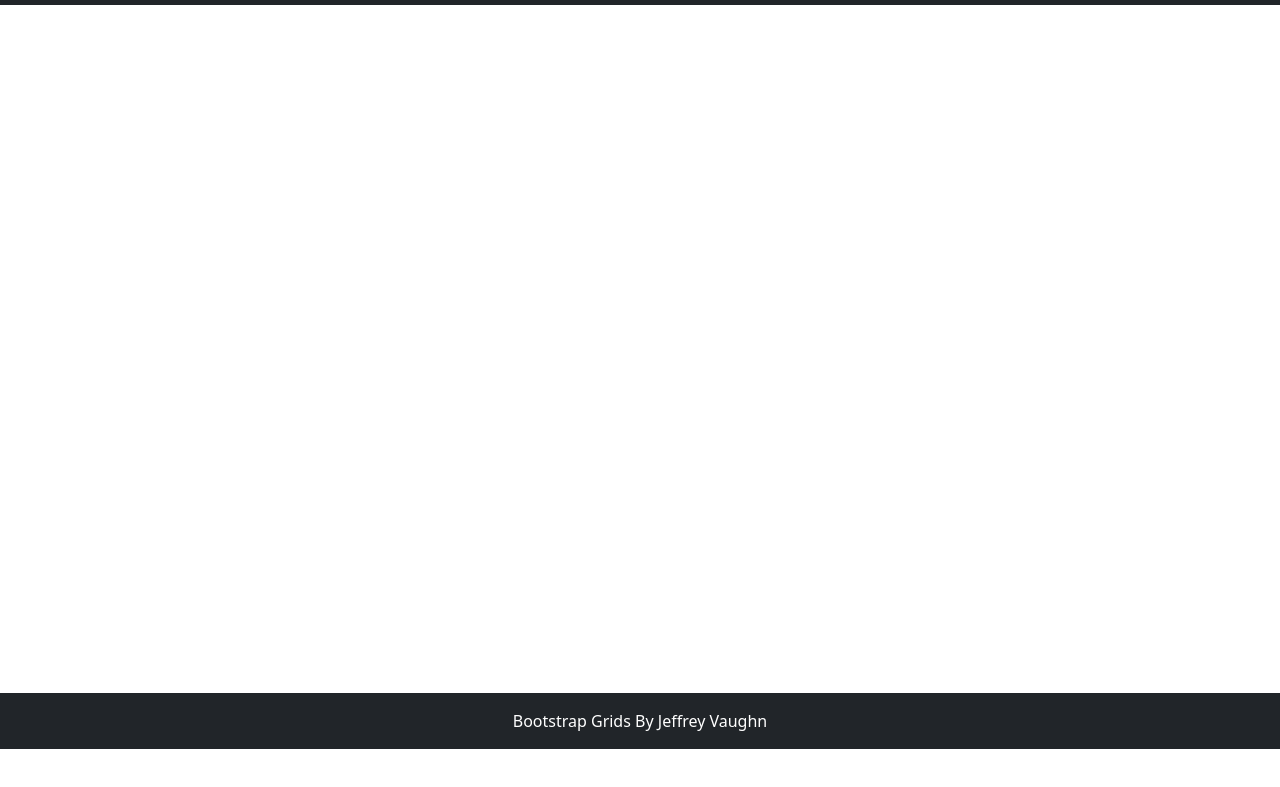
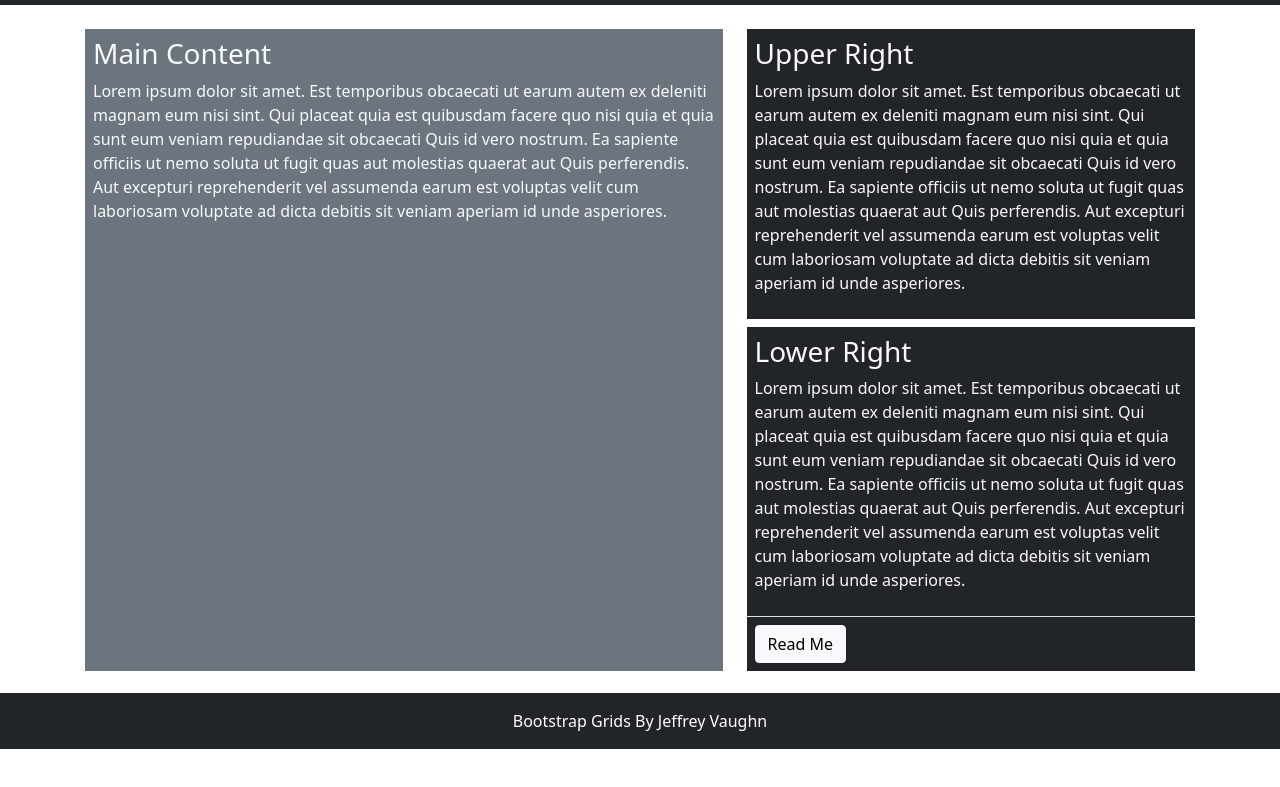
Before and after one commit to jvaughn1230/BootstrapGrids, a plain HTML site: page Grid3.html in a window 1280 px wide. Shown: the part 51-838 px from the top of the page. Before the commit the page ends 800 px from the top, so only its background shows below. Drawn offline with nearby package versions, Linux system fonts and the light colour scheme.

Commit message:
adding grids 1-3

```diff
--- a/Grid3.html
+++ b/Grid3.html
@@ -60,7 +60,28 @@
 </nav>
 
     <main class="flex-shrink-0">
-       <div class="container">
+       <div class="container h-100 minHeight">
+           <div class="row">
+               <div class="col-7">
+                   <div class="bg-secondary text-light p-2 h-100">
+                       <h3>Main Content</h3>
+                       <p>Lorem ipsum dolor sit amet. Est temporibus obcaecati ut earum autem ex deleniti magnam eum nisi sint. Qui placeat quia est quibusdam facere quo nisi quia et quia sunt eum veniam repudiandae sit obcaecati Quis id vero nostrum. Ea sapiente officiis ut nemo soluta ut fugit quas aut molestias quaerat aut Quis perferendis. Aut excepturi reprehenderit vel assumenda earum est voluptas velit cum laboriosam voluptate ad dicta debitis sit veniam aperiam id unde asperiores. </p>
+                   </div>
+               </div>
+               <div class="col-5 h-100 d-flex flex-column justify-content-evenly overflow-auto">
+                   <div class="bg-dark text-light h-50 p-2">
+                       <h3>Upper Right</h3>
+                       <p>Lorem ipsum dolor sit amet. Est temporibus obcaecati ut earum autem ex deleniti magnam eum nisi sint. Qui placeat quia est quibusdam facere quo nisi quia et quia sunt eum veniam repudiandae sit obcaecati Quis id vero nostrum. Ea sapiente officiis ut nemo soluta ut fugit quas aut molestias quaerat aut Quis perferendis. Aut excepturi reprehenderit vel assumenda earum est voluptas velit cum laboriosam voluptate ad dicta debitis sit veniam aperiam id unde asperiores. </p>
+                    </div>
+                   <div class="bg-dark text-light h-50 mt-2 p-2 overflow-hidden">
+                       <h3>Lower Right</h3>
+                       <p>Lorem ipsum dolor sit amet. Est temporibus obcaecati ut earum autem ex deleniti magnam eum nisi sint. Qui placeat quia est quibusdam facere quo nisi quia et quia sunt eum veniam repudiandae sit obcaecati Quis id vero nostrum. Ea sapiente officiis ut nemo soluta ut fugit quas aut molestias quaerat aut Quis perferendis. Aut excepturi reprehenderit vel assumenda earum est voluptas velit cum laboriosam voluptate ad dicta debitis sit veniam aperiam id unde asperiores. </p>
+                    </div>
+                   <div class="bg-dark text-light border-top p-2">
+                       <button class="btn btn-light" type="button">Read Me</button>
+                   </div>
+               </div>
+           </div>
 
        </div>
     </main>
--- a/css/styles.css
+++ b/css/styles.css
@@ -1,6 +1,11 @@
 main>.container {
     padding: 60px 15px 0;
     margin-bottom: 5rem;
+}
+
+body> main {
+    margin-top: 20px;
+    margin-bottom: 60px;
 }
 
 .sticky-footer {
@@ -26,3 +31,7 @@ main>.container {
     font-style: normal;
     color: rgb(195, 255, 0);
 }
+
+.minHeight{
+    min-height: 80vh;
+}
```
Also changed, not shown: Grid1.html (+15 -2 lines), Grid2.html (+13 -2 lines).
